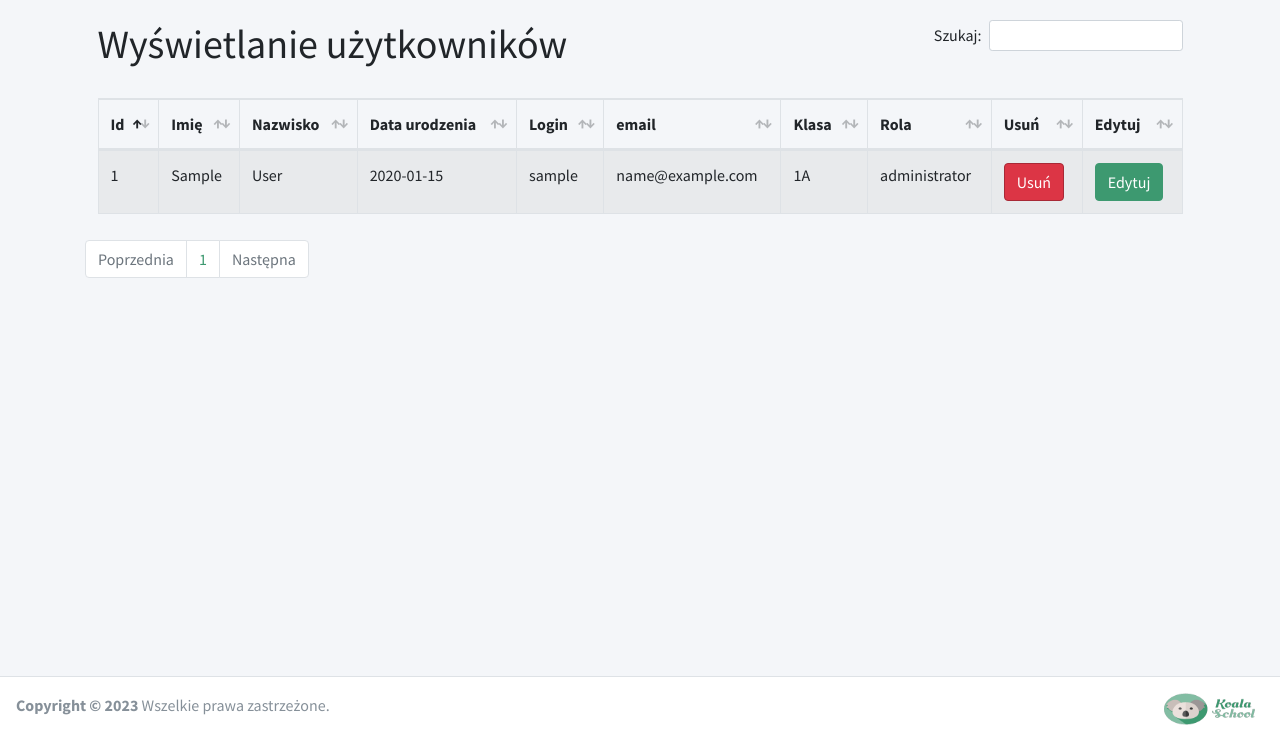
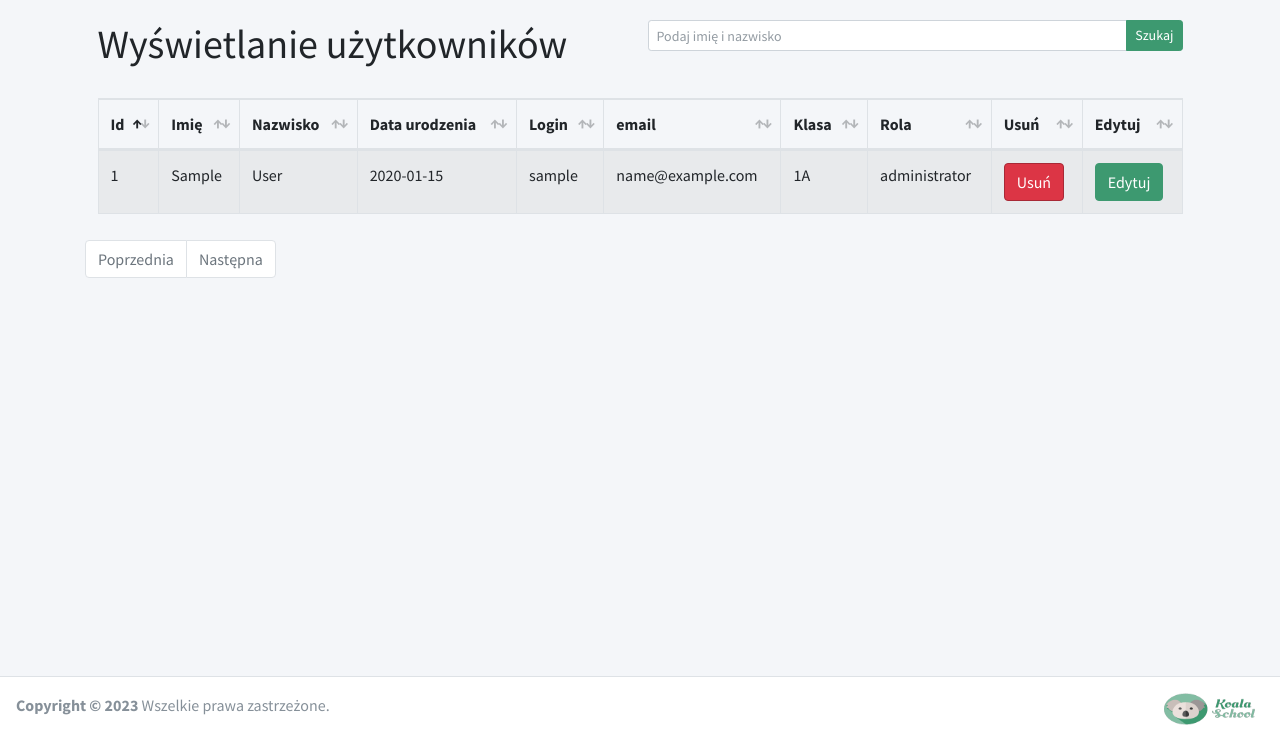
Before and after one commit to Bakkonrad/school_diary, a PHP site: page /admin/admin_edit_users.php in a window 1280 px wide. Shown: the part 67-800 px from the top of the page. Run offline with PHP 8.4, Linux system fonts and the light colour scheme; a user stored in the database is signed in; data comes from the database, SQL or seed files in the repository; tables that the repository leaves empty or names only in its code hold one stand-in row (values such as "Sample post"); some libraries are stand-ins or nearby versions.

Commit message:
search user script not ready yet

```diff
--- a/pages/admin/admin_edit_users.php
+++ b/pages/admin/admin_edit_users.php
@@ -171,7 +171,13 @@
                                     <h1 class="m-0">Wyświetlanie użytkowników</h1>
                                 </div>
                                 <div class="col-sm-12 col-md-6">
-                                    <div id="example1_filter" class="dataTables_filter"><label>Szukaj:<input type="search" class="form-control form-control-sm" placeholder="" name="search" aria-controls="example1"></label></div>
+                                    <form action="../../scripts/search_user.php" method="post">
+                                        <div class="input-group input-group-sm">
+                                            <input type="text" name="name_and_surname" class="form-control" placeholder="Podaj imię i nazwisko">
+                                            <div class="input-group-append">
+                                                <button type="submit" name="searchBtn" class="btn btn-primary">Szukaj</button>
+                                            </div>
+                                        </div>
                                 </div>
                             </div>
                             <br>
@@ -336,7 +342,20 @@
                                                 $currentPage = 1;
                                             }
 
-                                            $sql = "SELECT COUNT(*) AS allUsers FROM `users`;"; //zapytanie zliczające wszystkie rekordy
+                                            if((isset($_SESSION['name'])) && (!empty($_SESSION['name']))) //jesli uzyto szukania
+                                            {
+                                                $name = $_SESSION['name'];
+                                                $surname = $_SESSION['surname'];
+                                                $sql = "SELECT COUNT(*) AS allUsers FROM `users`WHERE firstName = '$name' AND lastName = '$surname';";
+
+                                                //usuwanie zmiennych sesyjnych
+                                                unset($_SESSION['name']);
+                                                unset($_SESSION['surname']);
+                                            }
+                                            else
+                                            {
+                                                $sql = "SELECT COUNT(*) AS allUsers FROM `users`;"; //zapytanie zliczające wszystkie rekordy
+                                            }
                                             $result = $conn->query($sql);
                                             $row = $result->fetch_assoc();
                                             $allUsers = $row['allUsers']; //liczba wszystkich rekordów w bazie
```
Also changed, not shown: scripts/search_user.php (added, +24 -0 lines).
